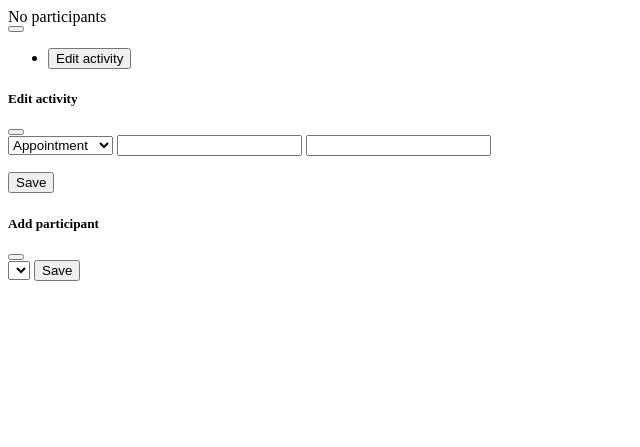
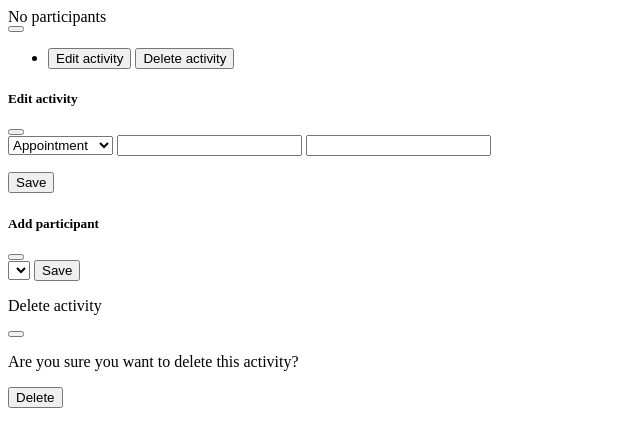
Before and after one commit to GeriLife/companionship, a Django app: template project/people/templates/people/person_activity.html in a window 1280 px wide. Shown: the top 447 px of the page, without its empty margins (0-640 px from the left). Run offline with Django 4.2, Linux system fonts and the light colour scheme; the template is opened without the code that fills it: values that come from a table or form of the project are taken from there, others are empty; some libraries are stand-ins or nearby versions.

Commit message:
Add initial delete activity confirmation modal

```diff
--- a/project/people/templates/people/person_activity.html
+++ b/project/people/templates/people/person_activity.html
@@ -119,6 +119,16 @@
                                 <i class="bi bi-pencil"></i>
                                 {% translate 'Edit activity' %}
                             </button>
+
+                            <button
+                                type="button"
+                                title="{% translate 'Delete activity' %}"
+                                class="dropdown-item"
+                                data-bs-toggle="modal"
+                                data-bs-target="#delete-activity-confirmation-modal-{{ activity.id }}">
+                                <i class="bi bi-calendar-x"></i>
+                                {% translate 'Delete activity' %}
+                            </button>
                         </li>
                     </ul>
                 </div>
@@ -229,3 +239,31 @@
         </div>
     </div>
 </div>
+
+<!-- Delete activity confirmation modal -->
+<div class="modal fade" id="delete-activity-confirmation-modal-{{ activity.id }}" tabindex="-1" aria-labelledby="delete-activity-participant-modal-label-{{ activity.id }}" aria-hidden="true">
+    <div class="modal-dialog">
+        <div class="modal-content">
+            <div class="modal-header">
+                <p class="modal-title h5" id="delete-activity-participant-modal-label-{{ activity.id }}">
+                    <i class="bi bi-calendar-x"></i>
+                    {% translate "Delete activity" %}
+                </p>
+
+                <button type="button" class="btn-close" data-bs-dismiss="modal" aria-label="{% translate 'Close' %}"></button>
+            </div>
+            <div class="modal-body">
+                <p>
+                    {% translate "Are you sure you want to delete this activity?" %}
+                </p>
+                {% comment %} <form action="{% url 'activity-delete' activity.id %}" method="post">
+                    {% csrf_token %} {% endcomment %}
+
+                    <button type="submit" class="btn btn-danger ml-auto">
+                        {% translate "Delete" %}
+                    </button>
+                {% comment %} </form> {% endcomment %}
+            </div>
+        </div>
+    </div>
+</div>
```
